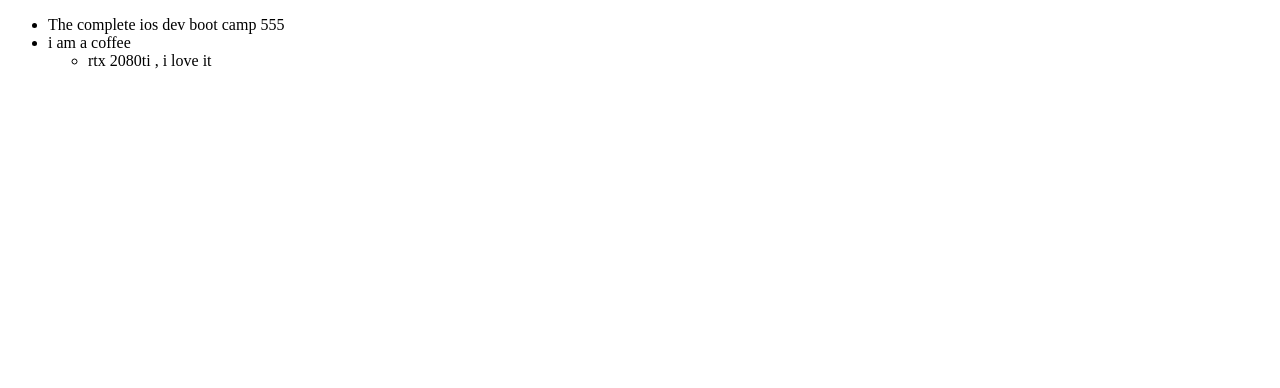
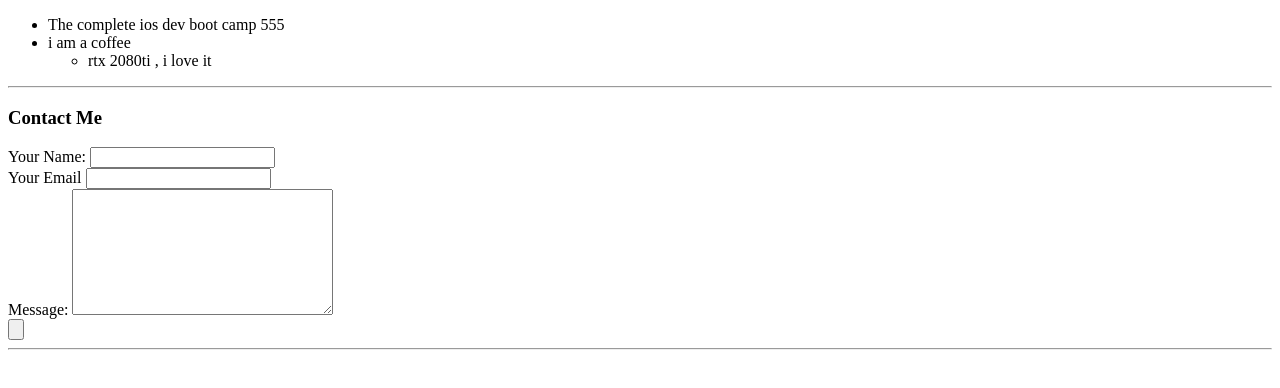
Before and after one commit to sun-23/HTML_Basic, a plain HTML site: page HTML-Personal_site/hobbies.html in a window 1280 px wide. Drawn offline with Linux system fonts and the light colour scheme.

Commit message:
add form and input

```diff
--- a/HTML-Personal_site/hobbies.html
+++ b/HTML-Personal_site/hobbies.html
@@ -14,5 +14,17 @@
       </ul>
 
     </ul>
+    <hr>
+    <h3>Contact Me</h3>
+    <form class="" action="mailto:twinsamson@gmail.com" method="post" enctype="text/plain">
+      <label>Your Name:</label>
+      <input type="text" name="yourName" value=""><br>
+      <label>Your Email</label>
+      <input type="email" name="yourEmail" value=""><br>
+      <label>Message:</label>
+      <textarea name="yourMessage" rows="8" cols="30"></textarea><br>
+      <input type="submit" name="" value="">
+    </form>
+    <hr>
   </body>
 </html>
```
